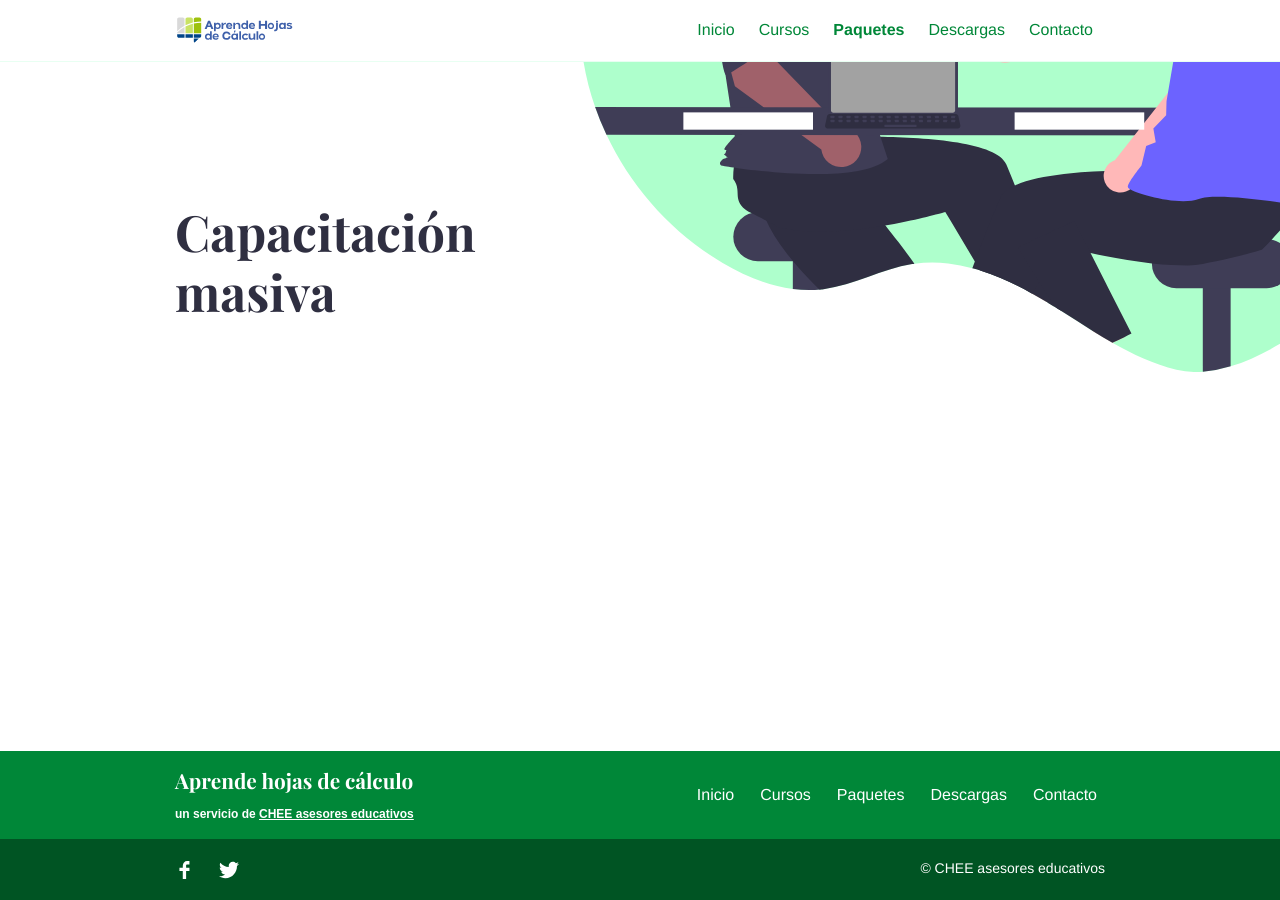
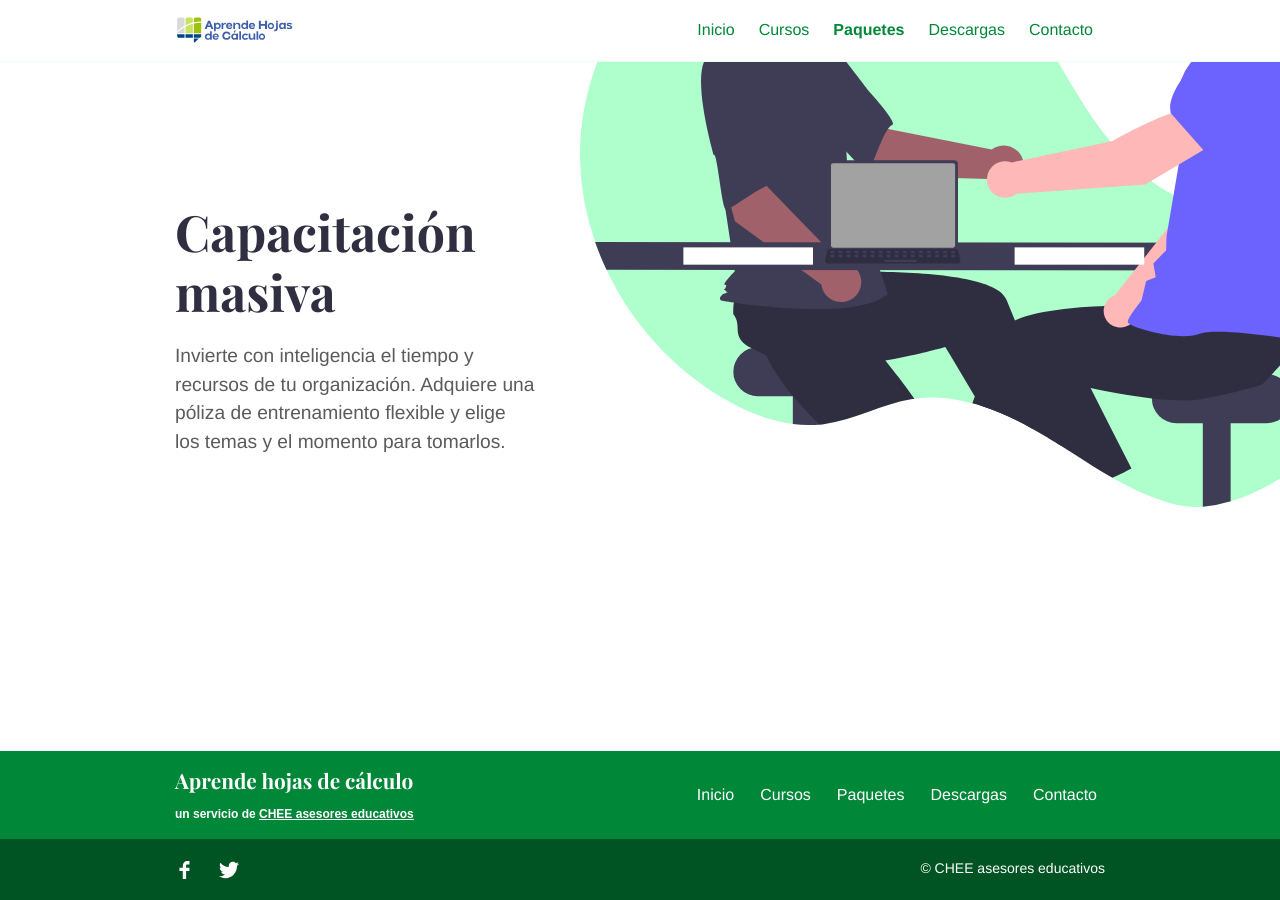
Before and after one commit to camachevaz/Calc, a Jekyll site: the page built from paquetes.md, in a window 1280 px wide. Built offline with Jekyll 4.4.1, drawn with Linux system fonts in a browser that asks for light colours.

Commit message:
Update paquetes.md

```diff
--- a/paquetes.md
+++ b/paquetes.md
@@ -9,3 +9,4 @@
 ---
 
 # Capacitación masiva
+Invierte con inteligencia el tiempo y recursos de tu organización. Adquiere una póliza de entrenamiento flexible y elige los temas y el momento para tomarlos.
```
